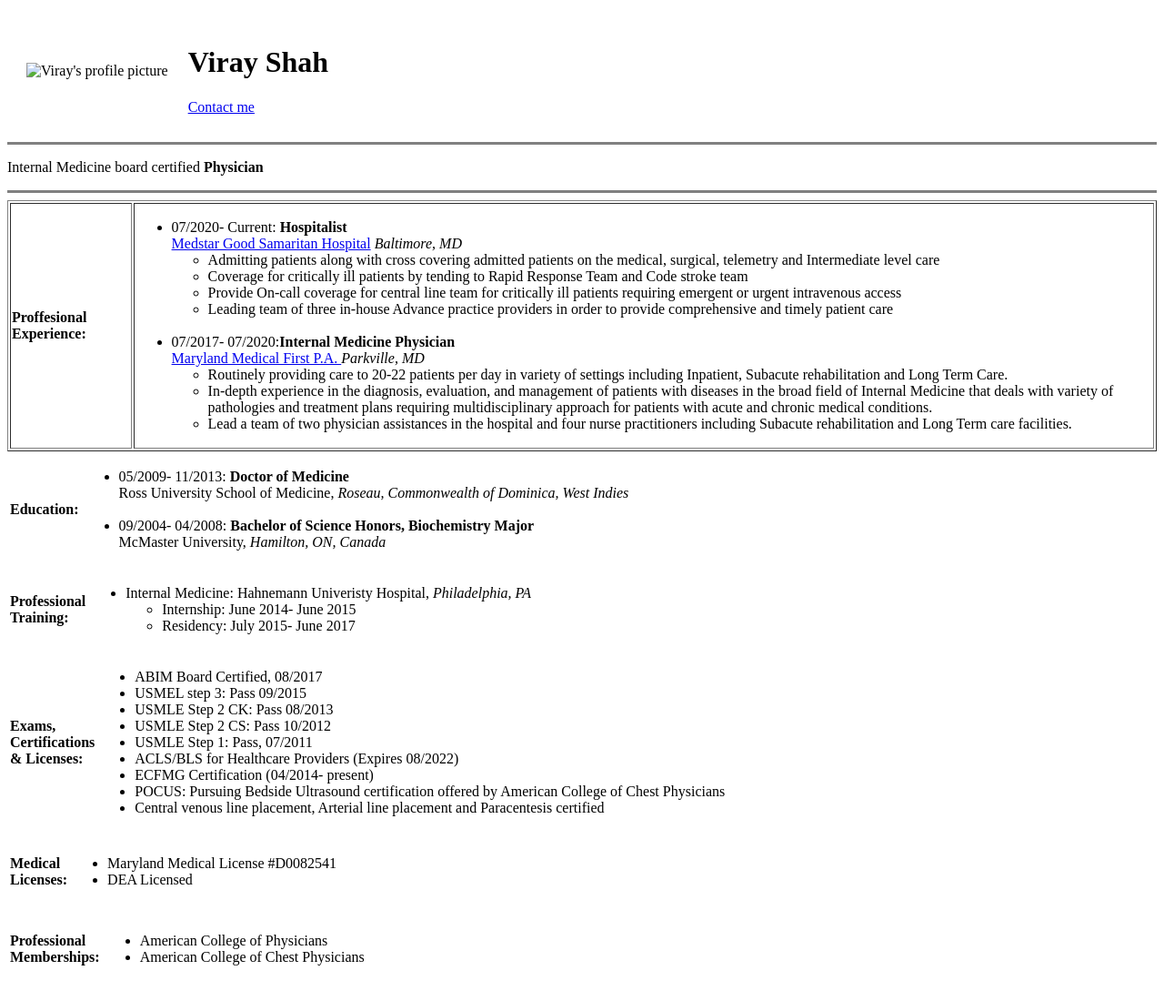
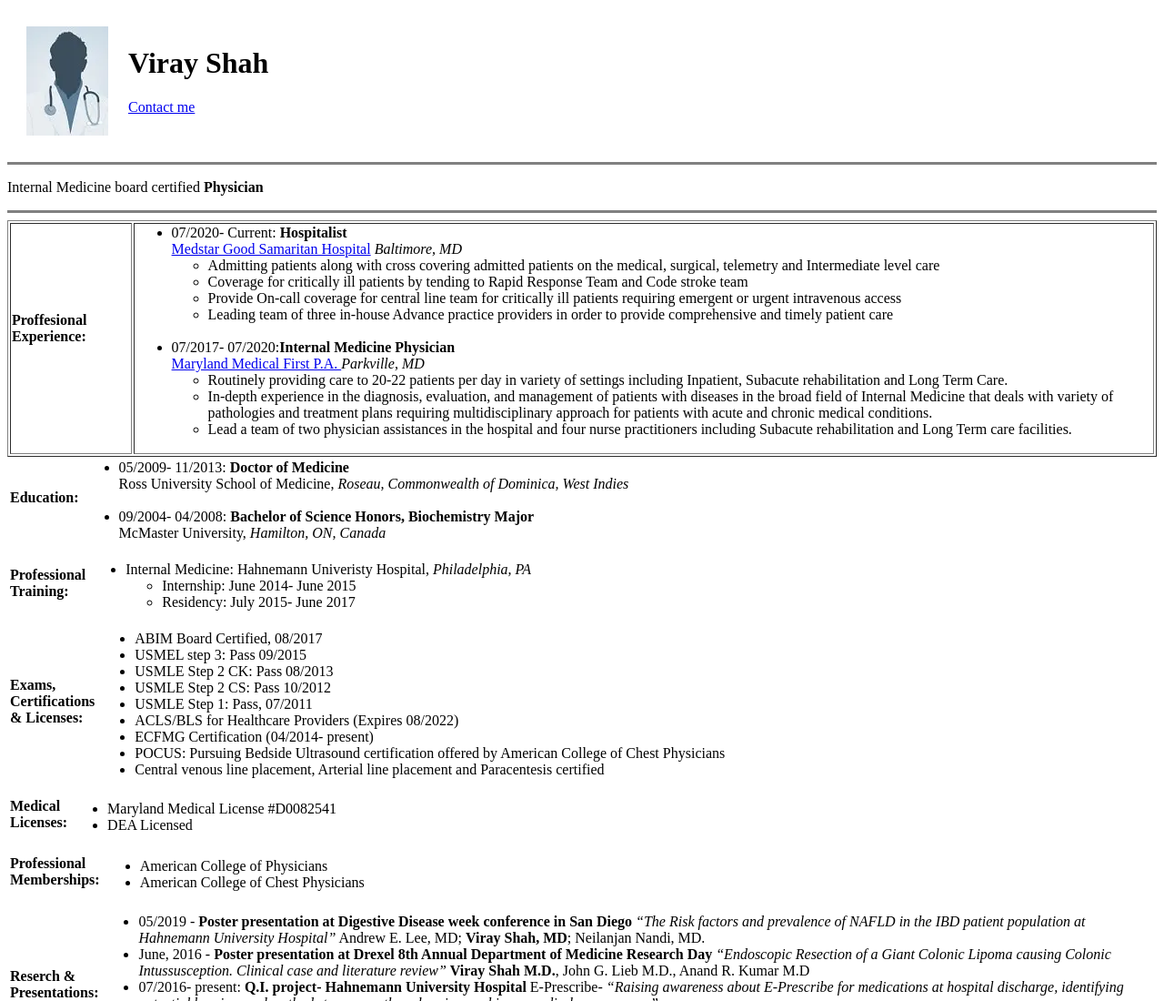
Before and after one commit to viray19/CV, a plain HTML site: page index.html in a window 1280 px wide. Shown: the top 1100 px of the page at 91% size. Drawn offline with Linux system fonts and the light colour scheme.

Commit message:
images not showing up

```diff
--- a/index.html
+++ b/index.html
@@ -1,4 +1,3 @@
-<!DOCTYPE html>
 <html lang="en" dir="ltr">
 
 <head>
@@ -11,7 +10,7 @@
 
   <table cellspacing="20">
     <tr>
-      <td>   <img src="Viray's Pic/dims.healthgrades.webp" alt="Viray's profile picture"></td>
+      <td>   <img src="dims.healthgrades.webp" alt="Viray's profile picture"></td>
       <td>   <h1>Viray Shah</h1>
       <a href="contact.html">Contact me</a> </td>
     </tr>
```
